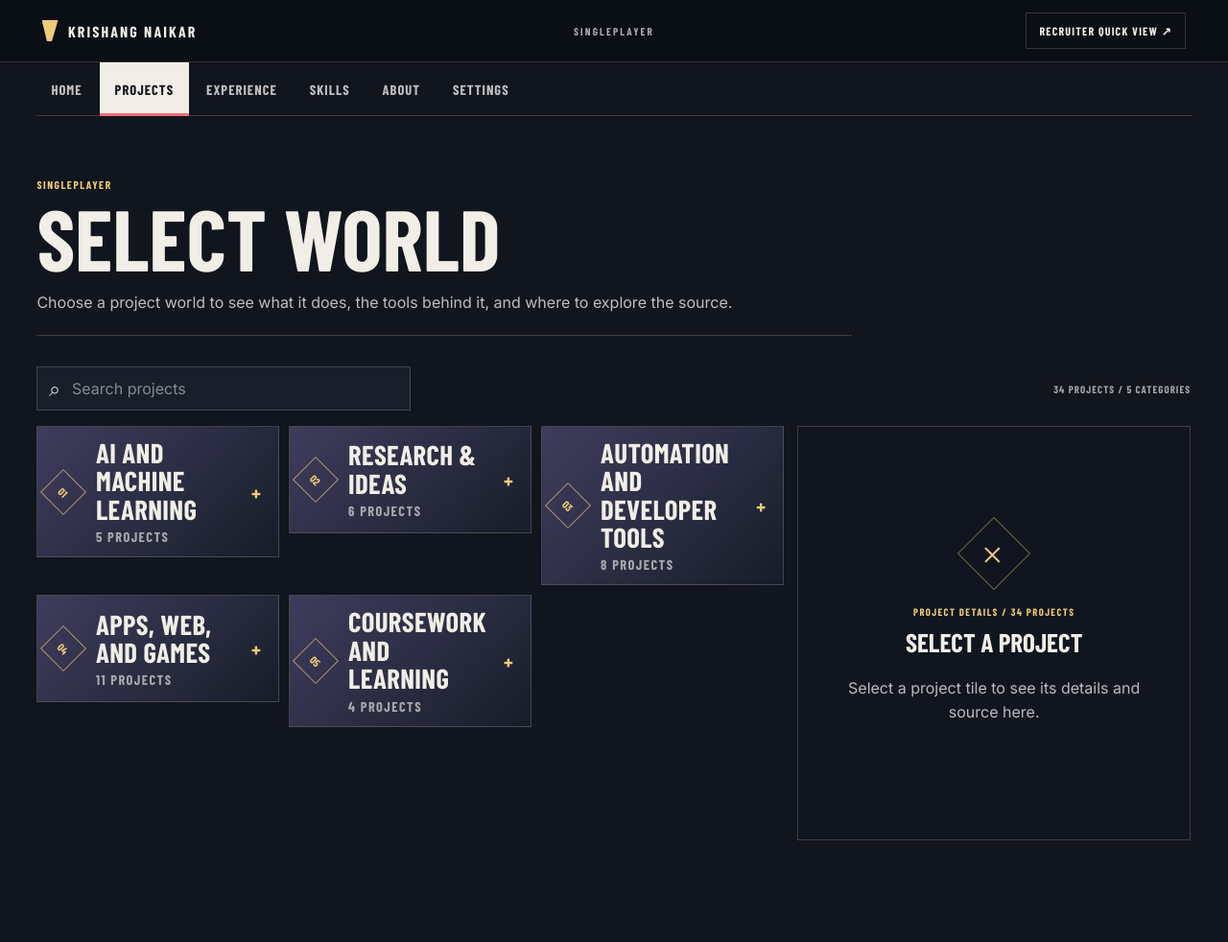
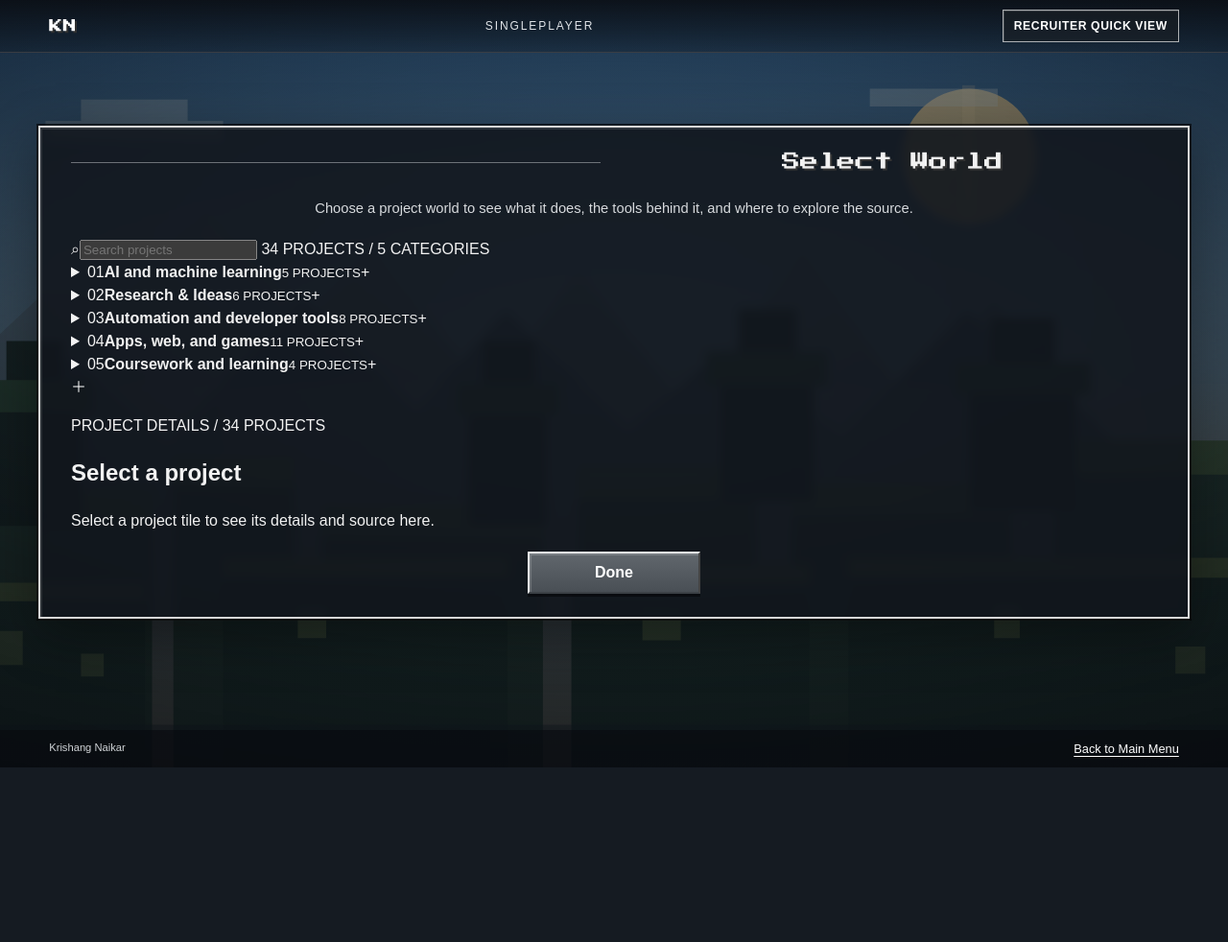
Before and after one commit to krishangnaikar/Portfolio, a Flask app: page /projects in a window 1280 px wide. Shown: the whole page at 96% size. After the commit the page ends 800 px from the top, so only its background shows below. Run offline with Flask 3, Linux system fonts and the light colour scheme; some web fonts are replaced.

Commit message:
Build Minecraft-style project and profile screens

```diff
--- a/templates/subpage.html
+++ b/templates/subpage.html
@@ -3,91 +3,96 @@
 <head>
   <meta charset="utf-8" />
   <meta name="viewport" content="width=device-width, initial-scale=1" />
-  <meta name="theme-color" content="#0b0d10" />
+  <meta name="theme-color" content="#13202b" />
   <title>{{ page_title }} | {{ profile.name }}</title>
-  <link rel="stylesheet" href="{{ url_for('static', filename='game-ui.css') }}?v=20261120k" />
+  <link rel="stylesheet" href="{{ url_for('static', filename='minecraft-portfolio.css') }}?v=20261120a" />
 </head>
-<body class="inner-page">
-  {% include "partials/game-header.html" %}
-  <div class="subpage-layout">
-    {% include "partials/game-nav.html" %}
-    <main class="subpage-content{% if page_type == 'projects' %} project-collection-page{% endif %}">
-      <div class="page-heading">
-        <p class="page-kicker">{{ page_label }}</p>
-        <h1>{{ page_title }}</h1>
-        <p>{{ page_intro }}</p>
-      </div>
-      {% if page_type == "projects" %}
-      {% set ns = namespace(categories=[]) %}
-      {% for item in projects %}{% if item.category not in ns.categories %}{% set ns.categories = ns.categories + [item.category] %}{% endif %}{% endfor %}
-      <div id="project-collection" data-source="projects.json">
-        <div class="collection-fallback">
-          <div class="collection-category-grid">
-            {% for category in ns.categories %}
-            {% set items = projects | selectattr("category", "equalto", category) | list %}
-            <details class="collection-category">
-              <summary class="category-header"><span class="category-emblem" aria-hidden="true">{{ "%02d"|format(loop.index) }}</span><span class="category-title-wrap"><strong>{{ category }}</strong><small>{{ items|length }} PROJECTS</small></span><span class="category-expand" aria-hidden="true">+</span></summary>
-              <div class="category-project-grid">
-                {% for item in items %}
-                <a class="fallback-project-link" href="#project-{{ projects.index(item) + 1 }}"><span class="project-glyph" aria-hidden="true">{{ item.name[:2]|upper }}</span><span class="project-tile-text"><strong>{{ item.name }}</strong><small>{{ item.status }}</small></span><span class="project-open-mark" aria-hidden="true">+</span></a>
-                {% endfor %}
-              </div>
-            </details>
-            {% endfor %}
-          </div>
-          <aside class="project-inspection fallback-inspection">
-            <div class="inspection-idle"><span class="idle-mark" aria-hidden="true">＋</span><p class="inspection-label">PROJECT DETAILS</p><h2>Select a project</h2><p>Select a project tile to see its details and source here.</p></div>
-            {% for item in projects %}
-            <article class="fallback-preview" id="project-{{ loop.index }}">
-              <div class="inspection-banner"><span class="inspection-kicker">{{ item.category }} / {{ item.status }}</span><span class="inspection-mark" aria-hidden="true">{{ item.name[:2]|upper }}</span><h2>{{ item.name }}</h2></div>
-              <div class="inspection-content"><p class="inspection-label">PROJECT OVERVIEW</p><p class="inspection-description">{{ item.blurb }}</p><p class="inspection-label tools-label">TOOLS & TECHNOLOGIES</p><div class="detail-tags">{% for tag in item.tech %}<span>{{ tag }}</span>{% endfor %}</div>{% if item.link %}<a class="inspection-link" href="{{ item.link }}" target="_blank" rel="noreferrer">VIEW PROJECT / CONTRIBUTION <span aria-hidden="true">↗</span></a>{% else %}<span class="inspection-private">No public repository available</span>{% endif %}</div>
-            </article>
-            {% endfor %}
+<body class="mc-portfolio">
+<div class="mc-site">
+  <header class="mc-topbar">
+    <a class="mc-wordmark" href="{{ url_for('index') }}" aria-label="Krishang Naikar home">KN</a>
+    <span class="mc-topbar-note">{{ page_label }}</span>
+    <a class="mc-quickview" href="{{ url_for('recruiter') }}">Recruiter Quick View</a>
+  </header>
+  <main class="mc-page">
+    <section class="mc-screen{% if page_type == 'projects' %} mc-screen--wide{% endif %}">
+      <div class="mc-screen-heading"><span></span><h1>{% if page_type == 'projects' %}Select World{% elif page_type == 'experience' %}Play Multiplayer{% elif page_type == 'skills' %}Advancements{% elif page_type == 'research' %}Research Projects{% else %}Player Profile{% endif %}</h1><span></span></div>
+      <p class="mc-screen-intro">{{ page_intro }}</p>
+
+      {% if page_type == "projects" or page_type == "research" %}
+      <div id="project-collection" data-projects="{{ projects|tojson|forceescape }}" data-initial-filter="{{ 'Research & Ideas' if page_type == 'research' else '' }}">
+        <div class="mc-world-toolbar">
+          <label><span class="sr-only">Search projects</span><input class="mc-input" type="search" placeholder="Search worlds and projects" data-world-search /></label>
+          <label><span class="sr-only">Filter by project area</span><select class="mc-select" data-world-filter><option value="">All project areas</option>{% for category in project_categories or [] %}<option value="{{ category }}">{{ category }}</option>{% endfor %}</select></label>
+          <span class="mc-world-count" data-world-count>{{ projects|length }} worlds</span>
+        </div>
+        <div class="mc-world-browser">
+          <section class="mc-world-list" aria-label="Project worlds">
+            <div class="mc-world-list__heading">Available Worlds</div>
+            <div class="mc-world-list__items" data-world-list>
+              {% for item in projects %}
+              <a class="mc-world-row mc-fallback-row" href="#project-preview-{{ loop.index }}">
+                <span class="mc-world-icon" aria-hidden="true">{{ item.name[:2]|upper }}</span>
+                <span class="mc-world-copy"><strong>{{ item.name }}</strong><small>{{ item.category }} · {{ item.status }}</small></span>
+                <span class="mc-world-mark" aria-hidden="true">›</span>
+              </a>
+              {% endfor %}
+            </div>
+          </section>
+          <aside class="mc-world-details" aria-live="polite">
+            <div class="mc-world-details__heading">World Details</div>
+            <div class="mc-world-details__body">
+              <div class="mc-world-empty"><div><strong>Select a world</strong>Choose a project from the list to view its description, tools, and source.</div></div>
+              {% for item in projects %}
+              <article class="mc-fallback-preview" id="project-preview-{{ loop.index }}">
+                <h2>{{ item.name }}</h2>
+                <p class="mc-world-details__meta">{{ item.category }} · {{ item.status }}</p>
+                <p class="mc-world-details__description">{{ item.blurb }}</p>
+                <h3 class="mc-world-details__section">Tools &amp; Technologies</h3>
+                <div class="mc-world-tags">{% for tag in item.tech %}<span class="mc-world-tag">{{ tag }}</span>{% endfor %}</div>
+                {% if item.link %}<a class="mc-world-link" href="{{ item.link }}" target="_blank" rel="noreferrer">Open Project ↗</a>{% else %}<p class="mc-world-details__meta">No public repository available.</p>{% endif %}
+              </article>
+              {% endfor %}
+            </div>
           </aside>
         </div>
       </div>
-      <script src="{{ url_for('static', filename='project-collection.js') }}?v=20261120k" defer></script>
-      {% elif page_type == "research" %}
-      <div class="select-list">
-        {% for item in projects %}
-        <details class="select-card">
-          <summary><span class="select-number">{{ "%02d"|format(loop.index) }}</span><span><strong class="select-title">{{ item.name }}</strong><small class="select-meta">{{ item.status }} // {{ item.category }}</small></span><span class="select-toggle" aria-hidden="true">+</span></summary>
-          <div class="select-detail">
-            <p>{{ item.blurb }}</p>
-            <div class="detail-tags">{% for tag in item.tech %}<span>{{ tag }}</span>{% endfor %}</div>
-            {% if item.link %}<a class="detail-link" href="{{ item.link }}" target="_blank" rel="noreferrer">View project / contribution ↗</a>{% else %}<span class="select-meta">No public repository</span>{% endif %}
-          </div>
+      <script src="{{ url_for('static', filename='project-collection.js') }}?v=20261120a" defer></script>
+
+      {% elif page_type == "experience" %}
+      <div class="mc-server-list" aria-label="Work and research experience">
+        {% for item in experiences %}
+        <details class="mc-server-row">
+          <summary><span class="mc-server-icon" aria-hidden="true">{{ item.company[:1]|upper }}</span><span class="mc-server-name"><strong>{{ item.company }}</strong><small>{{ item.role }} · {{ item.date }}</small></span><span class="mc-server-status">Experience</span></summary>
+          <div class="mc-server-details"><p>{{ item.location }}</p><ul>{% for bullet in item.bullets %}<li>{{ bullet }}</li>{% endfor %}</ul></div>
         </details>
         {% endfor %}
       </div>
-      {% elif page_type == "experience" %}
-      <div class="select-list">
-        {% for item in experiences %}
-        <details class="select-card">
-          <summary><span class="select-number">{{ "%02d"|format(loop.index) }}</span><span><strong class="select-title">{{ item.company }}</strong><small class="select-meta">{{ item.role }} // {{ item.date }} // {{ item.location }}</small></span><span class="select-toggle" aria-hidden="true">+</span></summary>
-          <div class="select-detail"><ul>{% for bullet in item.bullets %}<li>{{ bullet }}</li>{% endfor %}</ul></div>
-        </details>
+
+      {% elif page_type == "skills" %}
+      <div class="mc-achievement-grid">
+        {% for group in skills %}
+        <article class="mc-achievement"><span class="mc-achievement-icon" aria-hidden="true">{{ "%02d"|format(loop.index) }}</span><h2>{{ group.label }}</h2><p>{{ group.items|join(" · ") }}</p></article>
         {% endfor %}
       </div>
-      {% elif page_type == "skills" %}
-      <div class="skill-grid">
-        {% for group in skills %}
-        <section class="skill-panel"><h2>{{ group.label }}</h2><div class="detail-tags">{% for item in group["items"] %}<span>{{ item }}</span>{% endfor %}</div></section>
-        {% endfor %}
+      {% if education %}
+      <h2 class="mc-world-details__section">Education</h2><ul class="mc-cert-list">{% for item in education %}<li><strong>{{ item.school }}</strong><br />{{ item.degree }} · {{ item.date }}</li>{% endfor %}</ul>
+      {% endif %}
+      {% if certifications %}
+      <h2 class="mc-world-details__section">Certifications</h2><ul class="mc-cert-list">{% for item in certifications %}<li><strong>{{ item.name }}</strong> · {{ item.org }}{% if item.year %} · {{ item.year }}{% endif %}</li>{% endfor %}</ul>
+      {% endif %}
+
+      {% elif page_type == "about" %}
+      <div class="mc-profile-layout">
+        <section class="mc-profile-panel"><h2>Player Profile</h2><p>{{ profile.summary }}</p><p><strong>Location:</strong> {{ profile.location }}<br /><strong>Focus:</strong> AI/ML, software engineering, automation, and quantum computing.</p><div class="mc-profile-links"><a href="{{ profile.github }}" target="_blank" rel="noreferrer">GitHub profile ↗</a><a href="{{ profile.linkedin }}" target="_blank" rel="noreferrer">LinkedIn ↗</a><a href="mailto:{{ profile.email }}">Email Krishang</a><a href="{{ url_for('recruiter') }}">Recruiter Quick View</a></div></section>
+        <section class="mc-profile-panel"><h2>Education &amp; Learning</h2>{% for item in education %}<p><strong>{{ item.school }}</strong><br />{{ item.degree }} · {{ item.date }}</p>{% endfor %}<h3 class="mc-world-details__section">Recent credentials</h3><ul class="mc-cert-list">{% for item in certifications %}<li>{{ item.name }} · {{ item.org }}</li>{% endfor %}</ul></section>
       </div>
-      {% elif page_type == "about" %}
-      <div class="option-grid">
-        <a class="option-card" href="#profile"><strong>ABOUT ME</strong><span>Profile summary and focus</span></a>
-        <a class="option-card" href="#education"><strong>EDUCATION</strong><span>Degree and expected graduation</span></a>
-        <a class="option-card" href="#certifications"><strong>CERTIFICATIONS</strong><span>Professional learning</span></a>
-        <a class="option-card" href="#contact"><strong>CONTACT</strong><span>Ways to connect</span></a>
-      </div>
-      <section class="subsection" id="profile"><h2>Profile</h2><p>{{ profile.summary }}</p></section>
-      <section class="subsection" id="education"><h2>Education</h2>{% for item in education %}<p><strong>{{ item.school }}</strong><br />{{ item.degree }}<br />{{ item.date }}</p>{% endfor %}</section>
-      <section class="subsection" id="certifications"><h2>Certifications</h2>{% for item in certifications %}<p><strong>{{ item.name }}</strong><br />{{ item.org }} // {{ item.year }}</p>{% endfor %}</section>
-      <section class="subsection" id="contact"><h2>Connect</h2><div class="contact-grid"><a class="contact-link" href="mailto:{{ profile.email }}">EMAIL <span>↗</span></a><a class="contact-link" href="{{ profile.github }}" target="_blank" rel="noreferrer">GITHUB <span>↗</span></a><a class="contact-link" href="{{ profile.linkedin }}" target="_blank" rel="noreferrer">LINKEDIN <span>↗</span></a></div></section>
       {% endif %}
-    </main>
-  </div>
+
+      <div class="mc-done-row"><a class="mc-done" href="{{ url_for('index') }}">Done</a></div>
+    </section>
+  </main>
+  <footer class="mc-footer"><span>{{ profile.name }}</span><a class="mc-social-link" href="{{ url_for('index') }}">Back to Main Menu</a></footer>
+</div>
 </body>
 </html>
```
